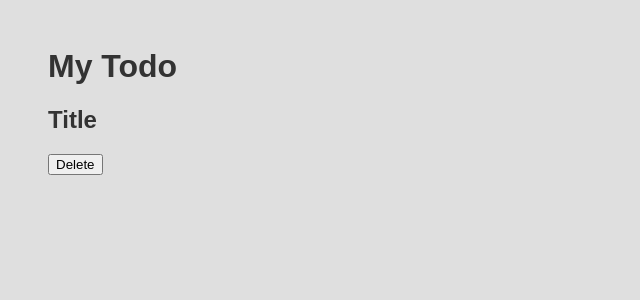
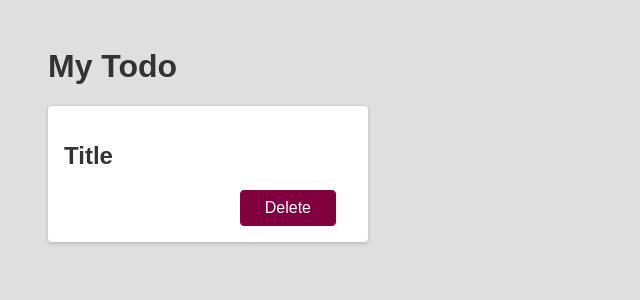
Before and after one commit to yish-mael/react-todo, a React (Create React App) app: page / in a window 1280 px wide. Shown: the top 300 px of the page, without its empty margins (0-640 px from the left). Built offline with nearby package versions, Linux system fonts and the light colour scheme.

Commit message:
feat: add style classes to app

```diff
--- a/src/App.js
+++ b/src/App.js
@@ -1,10 +1,10 @@
 function App() {
   return <div>
     <h1>My Todo</h1>
-    <div>
+    <div className='card'>
       <h2>Title</h2>
-      <div>
-        <button>Delete</button>
+      <div className='actions'>
+        <button className='btn'>Delete</button>
       </div>
     </div>
   </div>;
```
